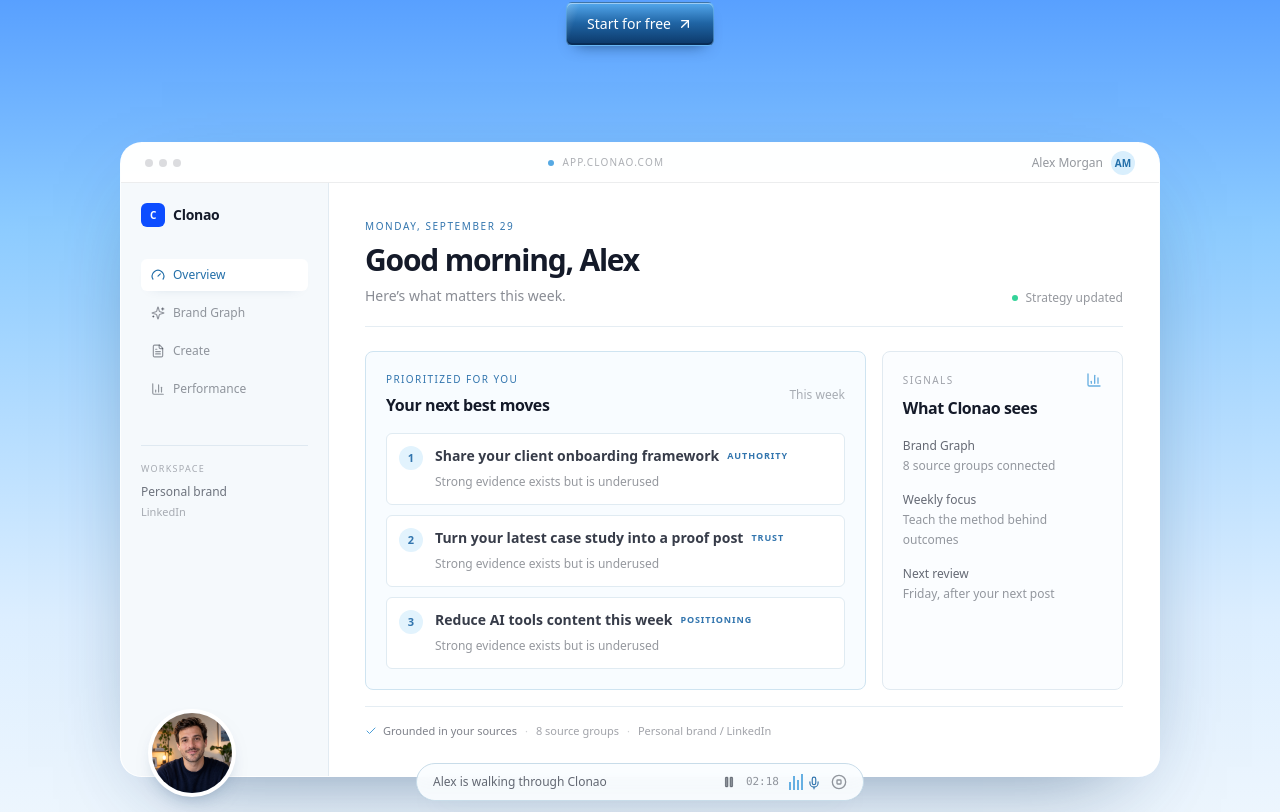
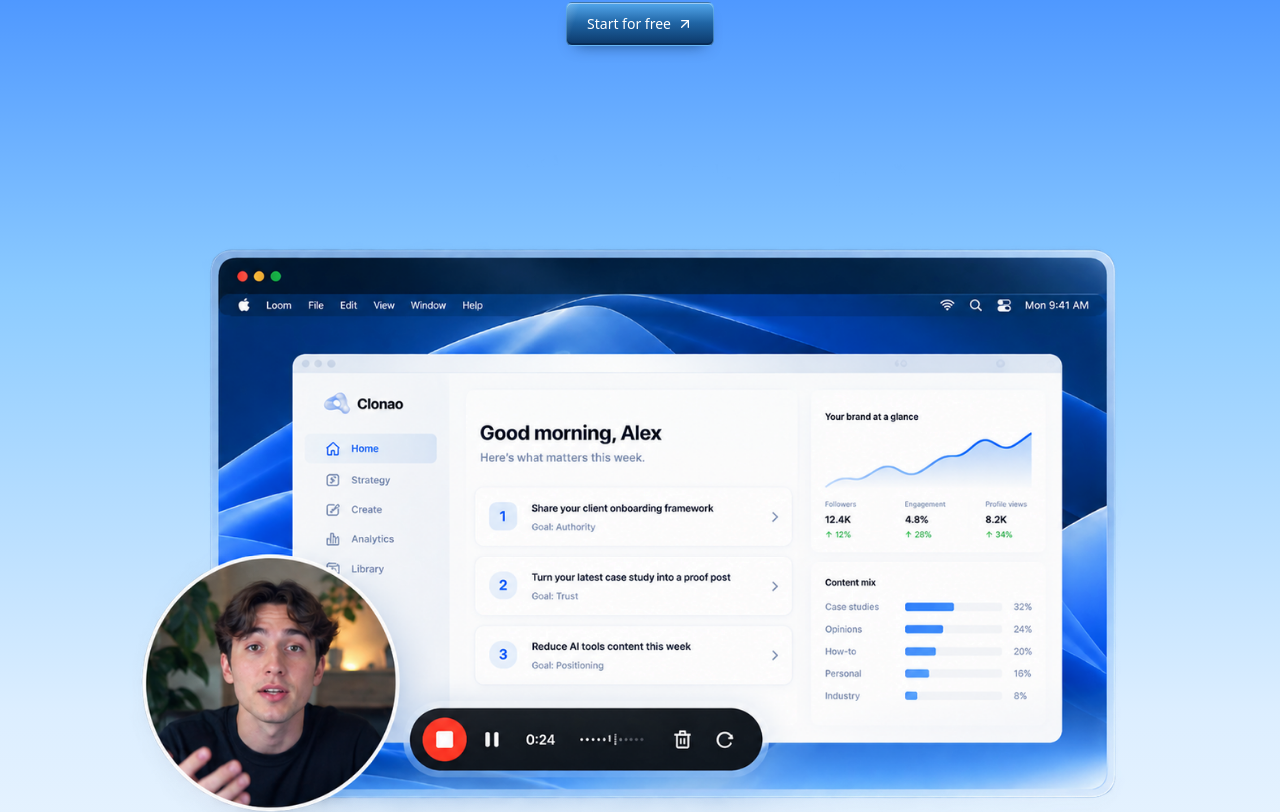
Before and after one commit to veokleo-create07/linkeldn.tool.100k, a Next.js app: page / in a window 1280 px wide. Shown: the part 551-1363 px from the top of the page. Built offline with nearby package versions, Linux system fonts and the light colour scheme.

Commit message:
refine: use provided hero demo artwork

```diff
--- a/src/components/marketing/home-hero.tsx
+++ b/src/components/marketing/home-hero.tsx
@@ -1,21 +1,6 @@
 import Image from "next/image";
 import Link from "next/link";
-import { ArrowUpRight, BarChart3, Check, CircleStop, FileText, Gauge, Mic, Pause, Sparkles } from "lucide-react";
-
-const recommendations = [
-  {
-    title: "Share your client onboarding framework",
-    goal: "Authority",
-  },
-  {
-    title: "Turn your latest case study into a proof post",
-    goal: "Trust",
-  },
-  {
-    title: "Reduce AI tools content this week",
-    goal: "Positioning",
-  },
-];
+import { ArrowUpRight } from "lucide-react";
 
 export function HomeHero() {
   return (
@@ -37,10 +22,7 @@ export function HomeHero() {
         </div>
 
         <div className="hero-reveal hero-reveal-delay-2 mt-8 flex items-center justify-center sm:mt-9">
-          <Link
-            href="/sign-up"
-            className="metallic-cta inline-flex h-11 items-center justify-center gap-1.5 rounded-md px-5 text-sm font-medium text-white"
-          >
+          <Link href="/sign-up" className="metallic-cta inline-flex h-11 items-center justify-center gap-1.5 rounded-md px-5 text-sm font-medium text-white">
             Start for free
             <ArrowUpRight aria-hidden="true" className="size-4" />
           </Link>
@@ -56,68 +38,16 @@ export function HomeHero() {
 
 function ProductPreview() {
   return (
-    <div className="relative pb-6">
-      <div aria-label="Clonao product preview" className="overflow-hidden rounded-[1.125rem] border border-white/60 bg-white/95 text-left shadow-[0_32px_90px_-42px_rgba(10,48,92,0.58)] backdrop-blur-sm sm:rounded-[1.35rem]">
-        <div className="flex h-10 items-center justify-between border-b border-foreground/[0.08] bg-white/90 px-4 sm:h-13 sm:px-6">
-          <div className="flex items-center gap-1.5" aria-hidden="true">
-            <span className="size-2 rounded-full bg-foreground/15" />
-            <span className="size-2 rounded-full bg-foreground/15" />
-            <span className="size-2 rounded-full bg-foreground/15" />
-          </div>
-          <div className="hidden items-center gap-2 text-[0.625rem] font-medium tracking-[0.12em] text-foreground/35 sm:flex"><span className="size-1.5 rounded-full bg-[#56a9e3]" aria-hidden="true" /> APP.CLONAO.COM</div>
-          <div className="flex items-center gap-2 text-xs text-foreground/45"><span className="hidden sm:inline">Alex Morgan</span><span className="flex size-6 items-center justify-center rounded-full bg-[#d9effd] text-[0.625rem] font-semibold text-[#236fa9]">AM</span></div>
-        </div>
-
-        <div className="grid min-h-[24rem] sm:grid-cols-[10rem_minmax(0,1fr)] lg:grid-cols-[13rem_minmax(0,1fr)]">
-          <aside className="hidden border-r border-[#e2ebf2] bg-[#f5f9fc] p-5 sm:block">
-            <div className="flex items-center gap-2 text-sm font-semibold tracking-[-0.02em] text-foreground"><span className="flex size-6 items-center justify-center rounded-md bg-[#0d4dff] text-[0.625rem] font-bold text-white">C</span> Clonao</div>
-            <nav aria-label="Product preview navigation" className="mt-8 space-y-1.5">
-              <PreviewNavItem icon={<Gauge className="size-3.5" />} label="Overview" active />
-              <PreviewNavItem icon={<Sparkles className="size-3.5" />} label="Brand Graph" />
-              <PreviewNavItem icon={<FileText className="size-3.5" />} label="Create" />
-              <PreviewNavItem icon={<BarChart3 className="size-3.5" />} label="Performance" />
-            </nav>
-            <div className="mt-10 border-t border-[#dfe9f1] pt-4"><p className="text-[0.5625rem] font-medium uppercase tracking-[0.14em] text-foreground/35">Workspace</p><p className="mt-2 text-xs font-medium text-foreground/60">Personal brand</p><p className="mt-1 text-[0.6875rem] text-foreground/35">LinkedIn</p></div>
-          </aside>
-
-          <main className="min-w-0 bg-white p-5 sm:p-7 lg:p-9">
-            <div className="flex flex-col justify-between gap-4 border-b border-[#e5edf3] pb-5 sm:flex-row sm:items-end">
-              <div><p className="text-[0.625rem] font-medium uppercase tracking-[0.16em] text-[#3275ae]">Monday, September 29</p><h2 className="mt-2 text-2xl font-semibold tracking-[-0.04em] text-foreground sm:text-3xl">Good morning, Alex</h2><p className="mt-2 text-sm text-foreground/50">Here’s what matters this week.</p></div>
-              <span className="flex items-center gap-2 self-start text-xs font-medium text-foreground/45 sm:self-auto"><span className="size-1.5 rounded-full bg-emerald-400" aria-hidden="true" /> Strategy updated</span>
-            </div>
-
-            <div className="mt-6 grid gap-4 lg:grid-cols-[minmax(0,1.35fr)_minmax(12rem,0.65fr)]">
-              <section className="rounded-lg border border-[#cfe4f1] bg-[#f8fcff] p-4 sm:p-5" aria-labelledby="hero-moves-heading">
-                <div className="flex items-center justify-between gap-3"><div><p className="text-[0.625rem] font-medium uppercase tracking-[0.14em] text-[#3275ae]">Prioritized for you</p><h3 id="hero-moves-heading" className="mt-1.5 text-base font-semibold tracking-[-0.025em] text-foreground">Your next best moves</h3></div><span className="text-xs text-foreground/35">This week</span></div>
-                <div className="mt-4 space-y-2.5">{recommendations.map((recommendation, index) => <div key={recommendation.title} className="flex items-start gap-3 rounded-md border border-[#e0ebf2] bg-white p-3"><span className="flex size-6 shrink-0 items-center justify-center rounded-full bg-[#e2f3fd] text-[0.6875rem] font-semibold text-[#3275ae]">{index + 1}</span><div className="min-w-0"><div className="flex flex-wrap items-center gap-x-2 gap-y-1"><p className="text-sm font-semibold leading-5 text-foreground/85">{recommendation.title}</p><span className="text-[0.5625rem] font-semibold uppercase tracking-[0.1em] text-[#3275ae]">{recommendation.goal}</span></div><p className="mt-1.5 text-xs leading-5 text-foreground/45">Strong evidence exists but is underused</p></div></div>)}</div>
-              </section>
-              <section className="rounded-lg border border-[#e1eaf1] bg-[#fbfdff] p-4 sm:p-5" aria-labelledby="hero-signals-heading">
-                <div className="flex items-center justify-between"><p className="text-[0.625rem] font-medium uppercase tracking-[0.14em] text-foreground/40">Signals</p><BarChart3 className="size-4 text-[#68afe1]" aria-hidden="true" /></div>
-                <h3 id="hero-signals-heading" className="mt-2 text-base font-semibold tracking-[-0.025em] text-foreground">What Clonao sees</h3>
-                <div className="mt-4 space-y-3.5"><p className="text-xs leading-5 text-foreground/45"><strong className="font-medium text-foreground/65">Brand Graph</strong><br />8 source groups connected</p><p className="text-xs leading-5 text-foreground/45"><strong className="font-medium text-foreground/65">Weekly focus</strong><br />Teach the method behind outcomes</p><p className="text-xs leading-5 text-foreground/45"><strong className="font-medium text-foreground/65">Next review</strong><br />Friday, after your next post</p></div>
-              </section>
-            </div>
-            <div className="mt-4 flex flex-wrap items-center gap-2 border-t border-[#e5edf3] pt-4 text-[0.6875rem] text-foreground/40"><span className="flex items-center gap-1.5 font-medium text-foreground/55"><Check className="size-3 text-[#4b9ed8]" aria-hidden="true" /> Grounded in your sources</span><span className="text-foreground/20" aria-hidden="true">·</span><span>8 source groups</span><span className="text-foreground/20" aria-hidden="true">·</span><span>Personal brand / LinkedIn</span></div>
-          </main>
-        </div>
-      </div>
-
+    <div aria-label="Clonao product demo recording" className="relative mx-auto w-full">
       <Image
-        src="/clonao-facecam.jpg"
-        alt="Alex Morgan walking through Clonao"
-        width={112}
-        height={112}
-        className="absolute bottom-3 left-4 z-20 size-16 rounded-full object-cover ring-4 ring-white shadow-[0_10px_24px_-12px_rgba(10,48,92,0.65)] sm:bottom-2 sm:left-8 sm:size-20"
+        src="/clonao-demo.png"
+        alt="Clonao dashboard walkthrough with next best moves, analytics, and a presenter recording"
+        width={1280}
+        height={960}
+        priority
+        sizes="(max-width: 1040px) 100vw, 1040px"
+        className="h-auto w-full"
       />
-
-      <div className="absolute bottom-0 left-1/2 flex w-[calc(100%-2rem)] max-w-md -translate-x-1/2 items-center justify-between gap-3 rounded-full border border-[#c8dce9] bg-[#fafdff]/95 px-3 py-2.5 text-foreground shadow-[0_14px_30px_-18px_rgba(13,59,102,0.45)] backdrop-blur sm:px-4">
-        <div className="flex min-w-0 items-center gap-2.5"><span className="hidden truncate text-xs font-medium text-foreground/65 sm:inline">Alex is walking through Clonao</span></div>
-        <div className="flex shrink-0 items-center gap-2.5 text-xs text-foreground/45"><Pause className="size-3.5 fill-current" aria-label="Pause demo" /><span className="font-mono text-[0.6875rem]">02:18</span><span className="flex items-end gap-0.5" aria-label="Audio activity"><span className="h-2 w-0.5 bg-[#65afe2]" /><span className="h-3.5 w-0.5 bg-[#65afe2]" /><span className="h-2.5 w-0.5 bg-[#65afe2]" /><span className="h-4 w-0.5 bg-[#65afe2]" /><Mic className="ml-0.5 size-3.5 text-[#3275ae]" /></span><CircleStop className="size-4 text-foreground/45" aria-label="Stop demo" /></div>
-      </div>
     </div>
   );
 }
-
-function PreviewNavItem({ icon, label, active = false }: { icon: React.ReactNode; label: string; active?: boolean }) {
-  return <div className={active ? "flex items-center gap-2 rounded-md bg-white px-2.5 py-2 text-xs font-medium text-[#236fa9] shadow-[0_5px_14px_-12px_rgba(13,59,102,0.35)]" : "flex items-center gap-2 px-2.5 py-2 text-xs text-foreground/45"}>{icon}{label}</div>;
-}
```
Also changed, not shown: public/clonao-demo.png (added), public/clonao-facecam.jpg (deleted).
